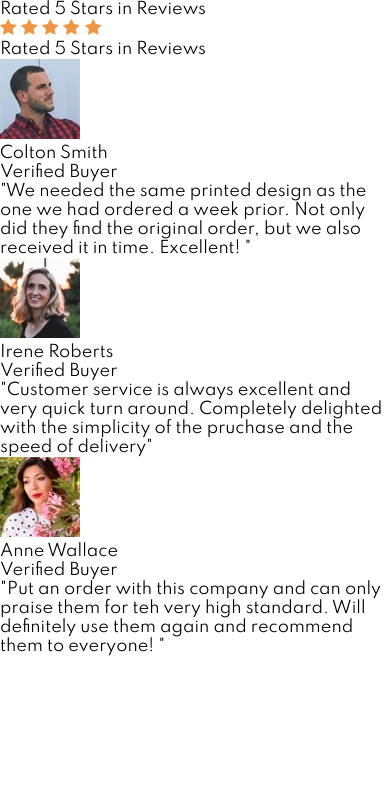
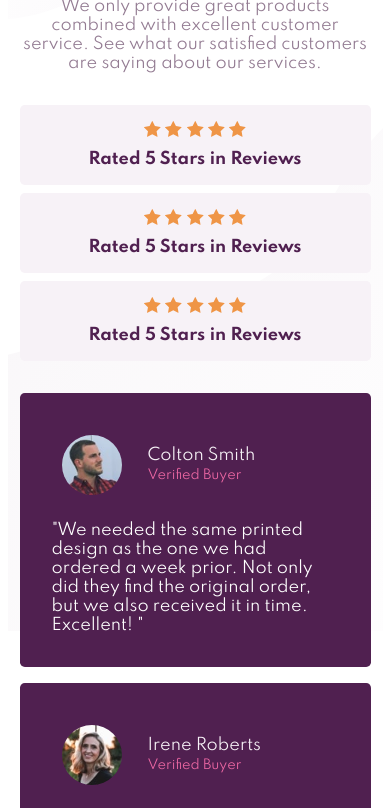
Before and after one commit to abanicaisse/social-proof-section, a plain HTML site: page index.html in a window 390 px wide. Shown: the part 213-1021 px from the top of the page. Before the commit the page ends 869 px from the top, so only its background shows below. Drawn offline with Linux system fonts and the light colour scheme.

Commit message:
styled the mobile version

```diff
--- a/css/style.css
+++ b/css/style.css
@@ -20,5 +20,95 @@ html {
 body {
     width: 100%;
     height: 100%;
+    background-image: url('/images/bg-pattern-top-mobile.svg'), url('/images/bg-pattern-bottom-mobile.svg');
+    background-repeat: no-repeat;
+    /* background-size: cover; */
+    background-position: top, bottom;
     font-family: var(--font-spartan);
+    display: grid;
+    place-items: center;
 }
+
+main {
+    width: 90%;
+    padding: 5rem 0;
+}
+
+.presentation {
+    text-align: center;
+}
+
+.presentation .presentation__intro > h1 {
+    color: var(--clr-red-190);
+    font-weight: 700;
+    padding-bottom: 1rem;
+}
+
+.presentation .presentation__intro > p {
+    color: var(--clr-red-175);
+    padding-bottom: 2rem;
+}
+
+.presentation .presentation__rating {
+    width: 100%;
+    display: flex;
+    flex-direction: column;
+    gap: .5rem;
+    align-items: center;
+    padding-bottom: 2rem;
+}
+
+.presentation .presentation__rating > .rates {
+    width: 100%;
+    background-color: var(--clr-red-5);
+    display: flex;
+    flex-direction: column;
+    align-items: center;
+    justify-content: center;
+    gap: .5rem;
+    border-radius: .3rem;
+    padding: 1rem 0;
+}
+
+.presentation .presentation__rating > .rates > p {
+    color: var(--clr-red-190);
+    font-weight: 700;
+}
+
+.profiles {
+    width: 100%;
+    display: flex;
+    flex-direction: column;
+    align-items: center;
+    justify-content: center;
+    gap: 1rem;
+}
+
+.profiles .profiles__cards {
+    width: 100%;
+    background-color: var(--clr-red-190);
+    color: var(--clr-red-5);
+    border-radius: .3rem;
+    padding: 2rem;
+}
+
+.profiles .profiles__cards > .header {
+    display: flex;
+    align-items: center;
+    gap: 1rem;
+    padding-bottom: 1rem;
+}
+
+.profiles .profiles__cards > .header > img {
+    border-radius: 50%;
+    transform: scale(.75);
+}
+
+.profiles .profiles__cards > .header > p > span {
+    color:var(--clr-red-25);
+    font-size: .8rem;
+}
+.profiles .profiles__cards > p {
+    color: var(--white);
+    font-size: 1rem;
+}
```
